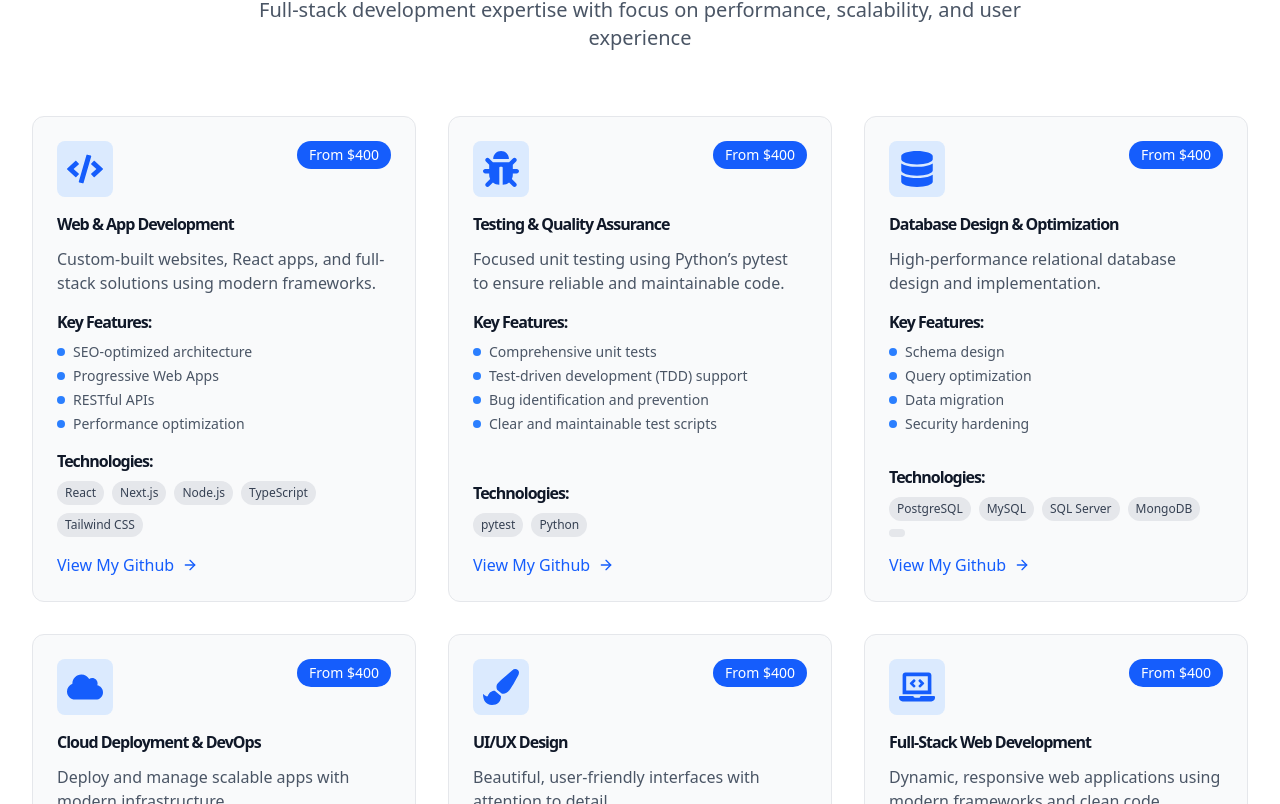
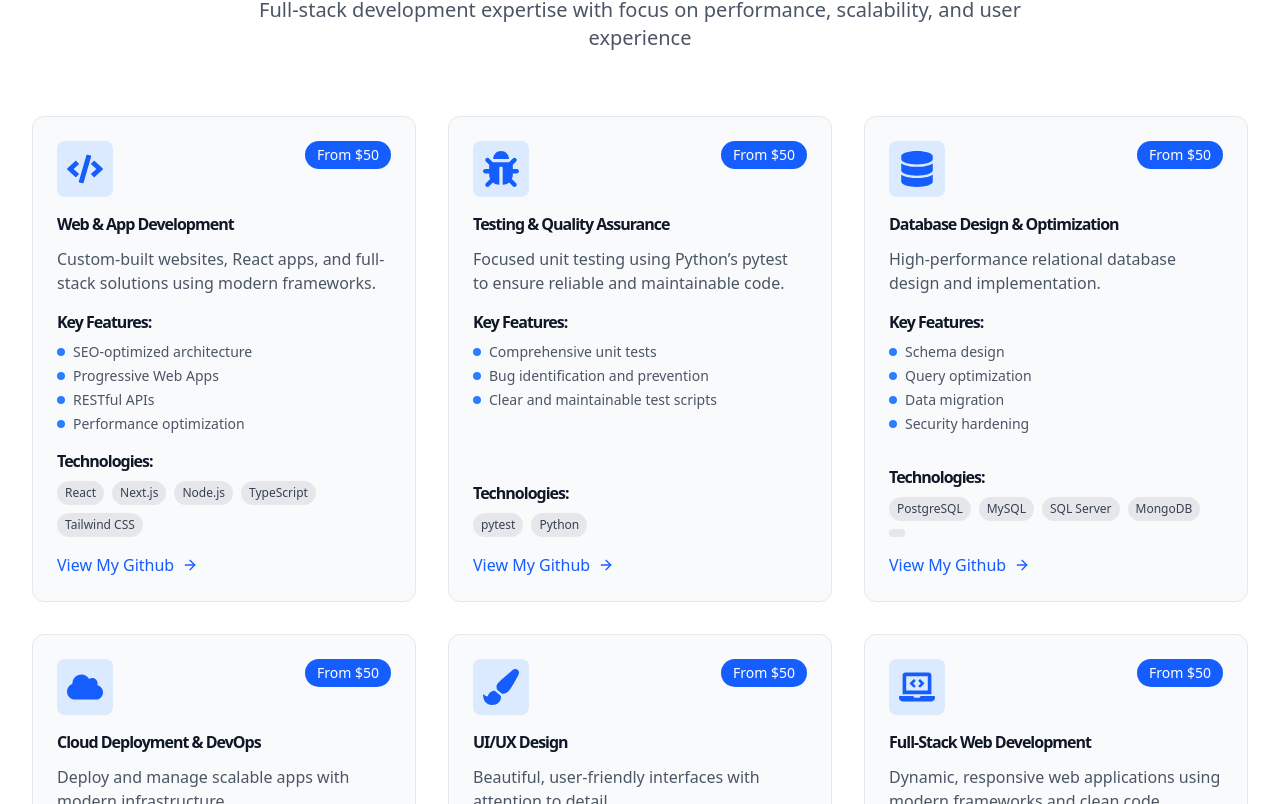
Before and after one commit to Katambuka/Portfolio, a Next.js app: page / in a window 1280 px wide. Shown: the part 1856-2660 px from the top of the page. Built offline with nearby package versions, Linux system fonts and the light colour scheme.

Commit message:
Update Services and Projects

```diff
--- a/app/components/Projects.tsx
+++ b/app/components/Projects.tsx
@@ -68,7 +68,6 @@ const projects: Project[] = [
       "Query execution plan analysis",
       "Index optimization",
       "Stored procedure refactoring",
-      "ETL process improvement"
     ],
     codeUrl: "https://www.youtube.com/watch?v=z181Pp19jkI&t=59s"
   }
--- a/app/components/Services.tsx
+++ b/app/components/Services.tsx
@@ -22,7 +22,7 @@ interface ServicesProps {
 const services: Service[] = [
   {
     title: "Web & App Development",
-    price: "From $400",
+    price: "From $50",
     icon: <FaCode className="text-4xl" />,
     desc: "Custom-built websites, React apps, and full-stack solutions using modern frameworks.",
     technologies: ["React", "Next.js", "Node.js", "TypeScript", "Tailwind CSS"],
@@ -36,20 +36,19 @@ const services: Service[] = [
 
 {
   title: "Testing & Quality Assurance",
-  price: "From $400",
+  price: "From $50",
   icon: <FaBug className="text-4xl" />,
   desc: "Focused unit testing using Python’s pytest to ensure reliable and maintainable code.",
   technologies: ["pytest", "Python"],
   features: [
     "Comprehensive unit tests",
-    "Test-driven development (TDD) support",
     "Bug identification and prevention",
     "Clear and maintainable test scripts"
   ]
 },
   {
     title: "Database Design & Optimization",
-    price: "From $400",
+    price: "From $50",
     icon: <FaDatabase className="text-4xl" />,
     desc: "High-performance relational database design and implementation.",
     technologies: ["PostgreSQL", "MySQL", "SQL Server", "MongoDB", ""],
@@ -62,7 +61,7 @@ const services: Service[] = [
   },
   {
     title: "Cloud Deployment & DevOps",
-    price: "From $400",
+    price: "From $50",
     icon: <FaCloud className="text-4xl" />,
     desc: "Deploy and manage scalable apps with modern infrastructure.",
     technologies: ["AWS", "Docker", "Kubernetes", "Terraform"],
@@ -75,7 +74,7 @@ const services: Service[] = [
   },
   {
     title: "UI/UX Design",
-    price: "From $400",
+    price: "From $50",
     icon: <FaPaintBrush className="text-4xl" />,
     desc: "Beautiful, user-friendly interfaces with attention to detail.",
     technologies: ["Figma", "Adobe XD", "User Testing", "Prototyping", "WCAG"],
@@ -88,7 +87,7 @@ const services: Service[] = [
   },
  {
   title: "Full-Stack Web Development",
-  price: "From $400",
+  price: "From $50",
   icon: <FaLaptopCode className="text-4xl" />,
   desc: "Dynamic, responsive web applications using modern frameworks and clean code architecture.",
   technologies: ["Next.js", "React", "Node.js", "PostgreSQL", "Tailwind CSS"],
@@ -102,7 +101,7 @@ const services: Service[] = [
 
 {
     title: "Data Analysis & Reporting",
-    price: "From $400",
+    price: "From $50",
     icon: <FaSearch className="text-4xl" />,
     desc: "Clear business insights from complex datasets.",
     technologies: ["Python", "SQL", "Power BI", "Excel"],
```
